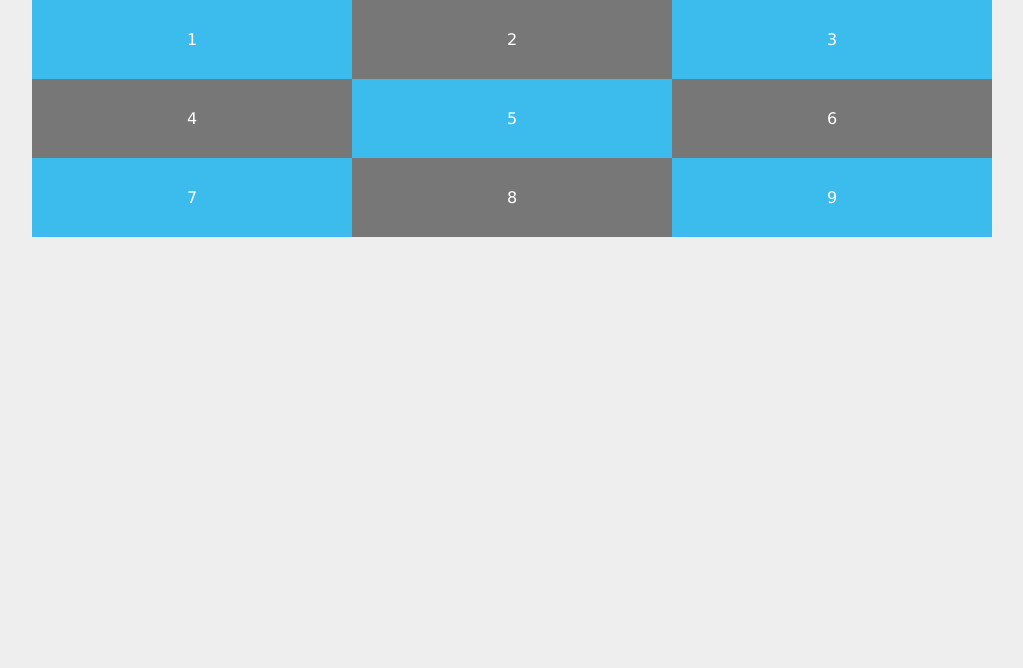
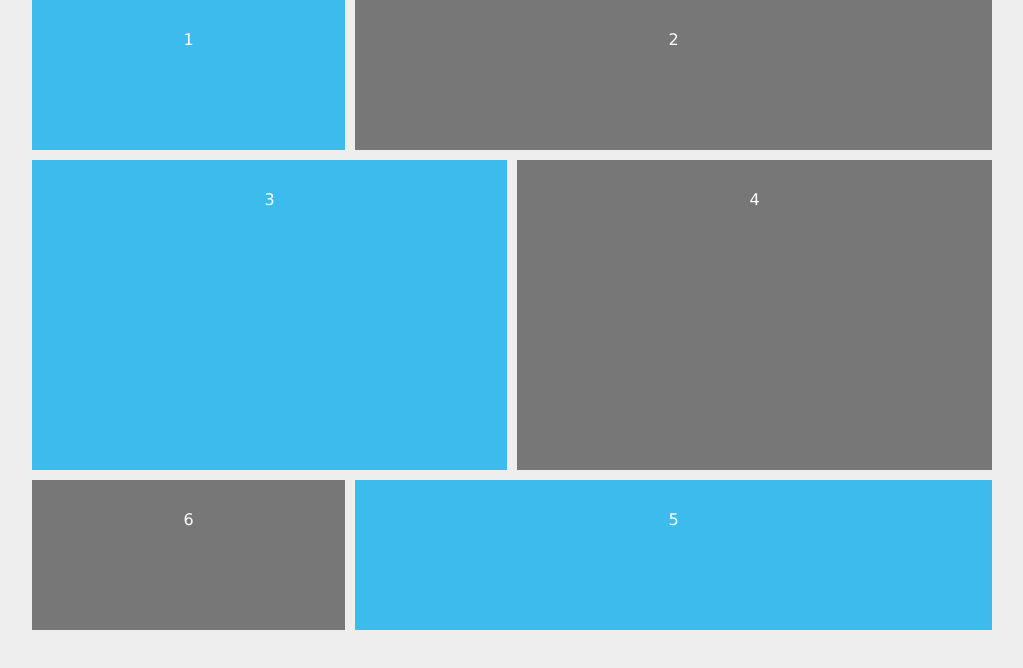
Before and after one commit to venkatram64/css-grid, a website built with webpack: page app/index.html in a window 1280 px wide. Shown: the whole page, without its empty margins (128-1151 px from the left). Built offline with nearby package versions, Linux system fonts and the light colour scheme.

Commit message:
added code

```diff
--- a/app/index.html
+++ b/app/index.html
@@ -10,9 +10,10 @@
       }
       #content {
         display: grid;
-        /*grid-template-columns: 33.3% 33.3% 33.3%;*/
-        /*grid-template-columns:1fr 2fr 1fr;*/
-        grid-template-columns:repeat(3,1fr);
+        grid-template-columns: repeat(6,1fr);
+        grid-template-rows: repeat(4,minmax(150px, auto));
+        grid-gap: 10px;
+        grid-row-gap: 10px;
         max-width: 960px;
         margin: 0 auto;
       }
@@ -25,19 +26,46 @@
       #content div:nth-child(even){
         background: #777;
       }
+
+      .one{
+        /*grid-column-start: 1;
+        grid-column-end: 3;*/
+        grid-column: 1 / 3;
+      }
+
+      .two{
+        grid-column: 3 / 7;
+      }
+
+      .three{
+        grid-column: 1 / 4;
+        grid-row: 2 / 4;
+      }
+
+      .four{
+        grid-column: 4 / 7;
+        grid-row: 2 / 4;
+      }
+
+      .five{
+        grid-column: 3 / 7;
+      }
+
+      .six{
+        grid-row: 4;
+        grid-column: 1 / 3;
+      }
+
     </style>
   </head>
   <body>
     <div id="content">
-        <div>1</div>
-        <div>2</div>
-        <div>3</div>
-        <div>4</div>
-        <div>5</div>
-        <div>6</div>
-        <div>7</div>
-        <div>8</div>
-        <div>9</div>
+        <div class="one">1</div>
+        <div class="two">2</div>
+        <div class="three">3</div>
+        <div class="four">4</div>
+        <div class="five">5</div>
+        <div class="six">6</div>
     </div>
 
   </body>
```
Also changed, not shown: app/index.2.html (added, +48 -0 lines).
